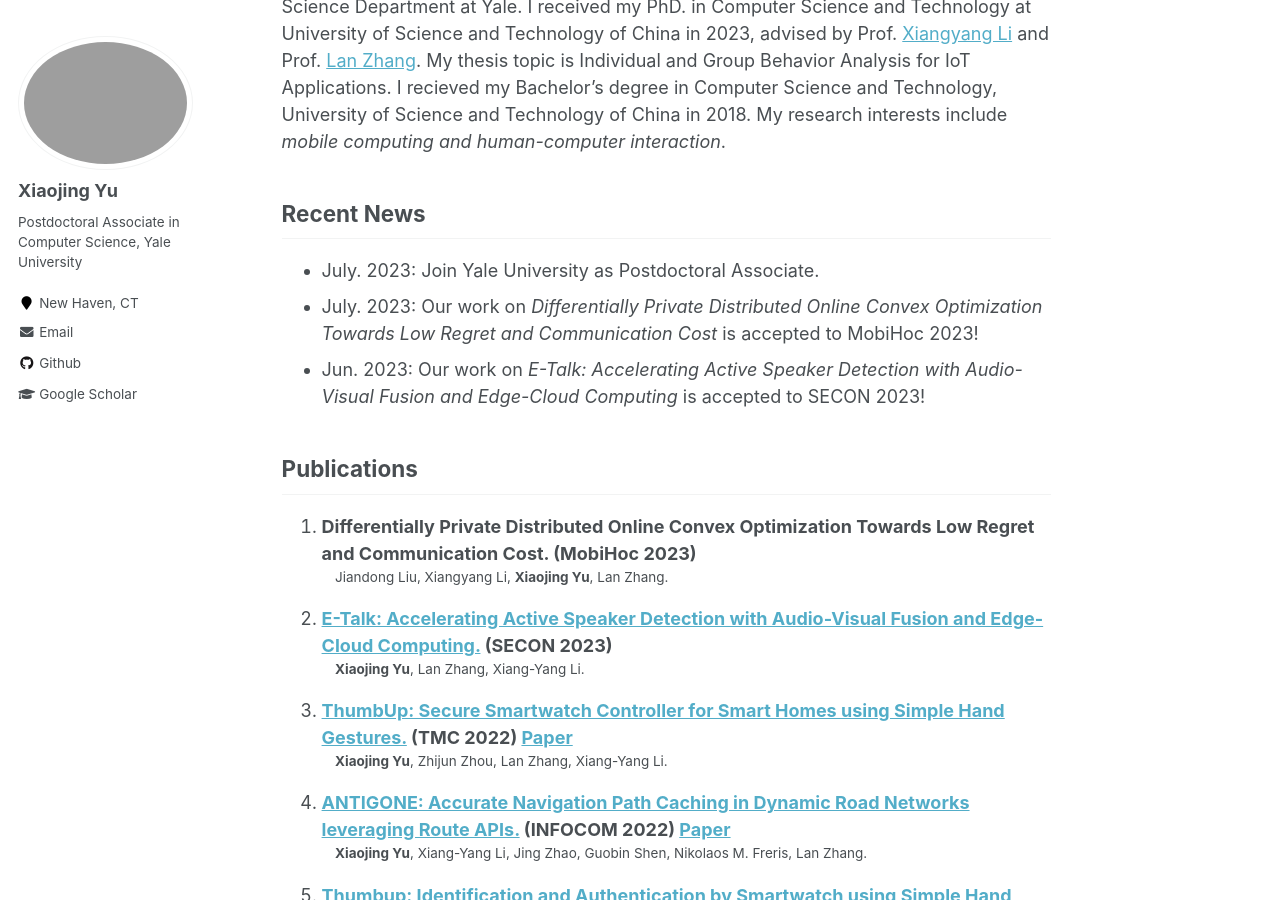
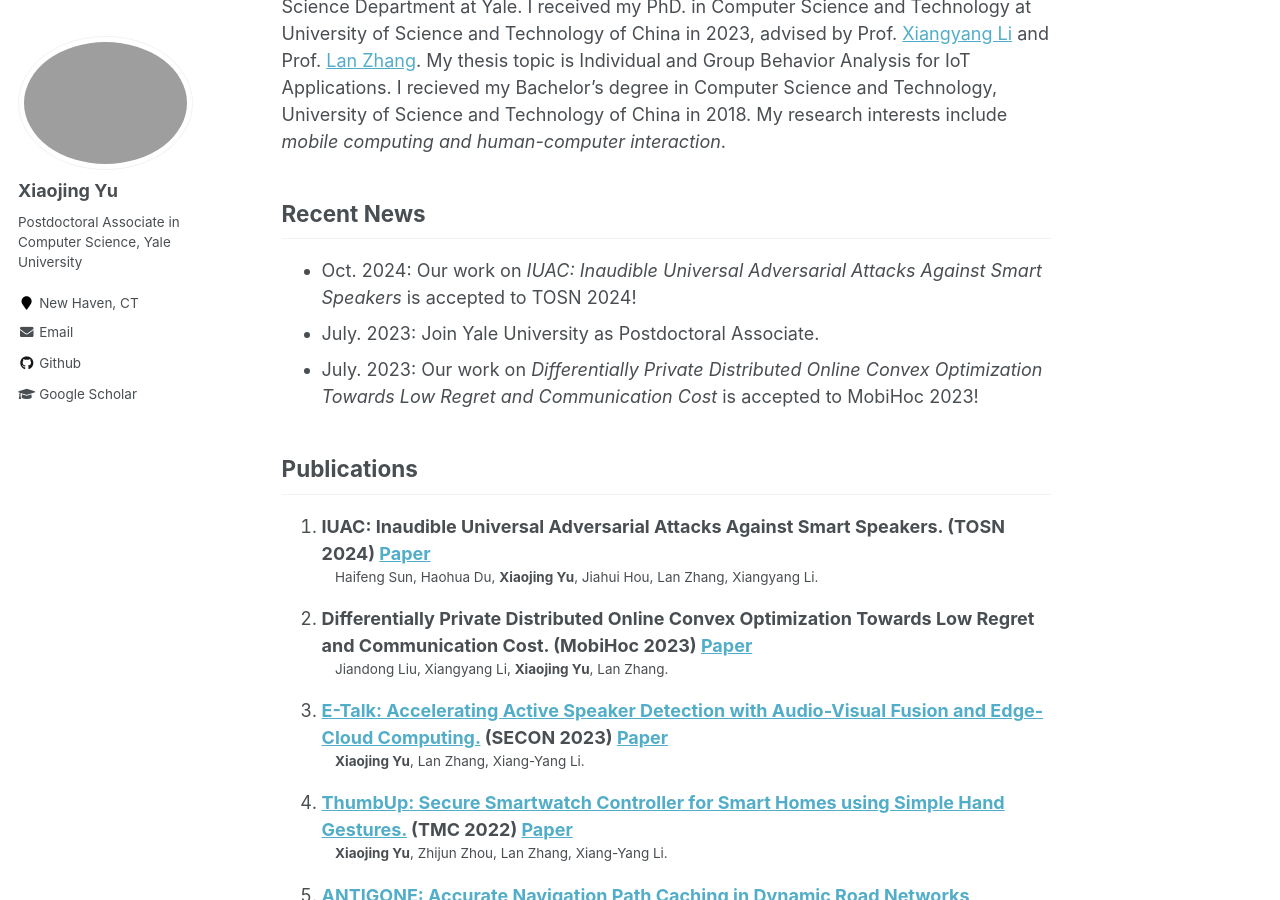
Before and after one commit to blairjing/blairjing.github.io, a Jekyll site: the page built from _pages/about.md, in a window 1280 px wide and 900 px high, scrolled down 194 px. Built offline with Jekyll 4.4.1, drawn with Linux system fonts in a browser that asks for light colours.

Commit message:
Update about.md

```diff
--- a/_pages/about.md
+++ b/_pages/about.md
@@ -14,24 +14,26 @@ My research interests include *mobile computing and human-computer interaction*.
 
 Recent News
 ------
+* Oct. 2024: Our work on *IUAC: Inaudible Universal Adversarial Attacks Against Smart Speakers* is accepted to TOSN 2024!
 * July. 2023: Join Yale University as Postdoctoral Associate.
 * July. 2023: Our work on *Differentially Private Distributed Online Convex Optimization Towards Low Regret and Communication Cost* is accepted to MobiHoc 2023!
-* Jun. 2023: Our work on *E-Talk: Accelerating Active Speaker Detection with Audio-Visual Fusion and Edge-Cloud Computing* is accepted to SECON 2023!
 
 
 Publications
 ------
-1. **Differentially Private Distributed Online Convex Optimization Towards Low Regret and Communication Cost.** (MobiHoc 2023)
+1. **IUAC: Inaudible Universal Adversarial Attacks Against Smart Speakers.** (TOSN 2024) [Paper](https://dl.acm.org/doi/abs/10.1145/3698238)
+: Haifeng Sun, Haohua Du, **Xiaojing Yu**, Jiahui Hou, Lan Zhang, Xiangyang Li.
+2. **Differentially Private Distributed Online Convex Optimization Towards Low Regret and Communication Cost.** (MobiHoc 2023) [Paper](https://dl.acm.org/doi/abs/10.1145/3565287.3610257)
 : Jiandong Liu, Xiangyang Li, **Xiaojing Yu**, Lan Zhang.
-2. [**E-Talk: Accelerating Active Speaker Detection with Audio-Visual Fusion and Edge-Cloud Computing.**](/publications/E-Talk Accelerating Active Speaker Detection with Audio-Visual Fusion and Edge-Cloud Computing) (SECON 2023)
+3. [**E-Talk: Accelerating Active Speaker Detection with Audio-Visual Fusion and Edge-Cloud Computing.**](/publications/E-Talk Accelerating Active Speaker Detection with Audio-Visual Fusion and Edge-Cloud Computing) (SECON 2023) [Paper](https://ieeexplore.ieee.org/document/10287518)
 : **Xiaojing Yu**, Lan Zhang, Xiang-Yang Li.
-3. [**ThumbUp: Secure Smartwatch Controller for Smart Homes using Simple Hand Gestures.**](/publications/ThumbUp Secure Smartwatch Controller for Smart Homes using Simple Hand Gestures) (TMC 2022) [Paper](https://doi.ieeecomputersociety.org/10.1109/TMC.2022.3216927)
+4. [**ThumbUp: Secure Smartwatch Controller for Smart Homes using Simple Hand Gestures.**](/publications/ThumbUp Secure Smartwatch Controller for Smart Homes using Simple Hand Gestures) (TMC 2022) [Paper](https://doi.ieeecomputersociety.org/10.1109/TMC.2022.3216927)
 : **Xiaojing Yu**, Zhijun Zhou, Lan Zhang, Xiang-Yang Li.
-4. [**ANTIGONE: Accurate Navigation Path Caching in Dynamic Road Networks leveraging Route APIs.**](/publications/ANTIGONE Accurate Navigation Path Caching in Dynamic Road Networks leveraging Route APIs) (INFOCOM 2022) [Paper](https://ieeexplore.ieee.org/abstract/document/9796817)
+5. [**ANTIGONE: Accurate Navigation Path Caching in Dynamic Road Networks leveraging Route APIs.**](/publications/ANTIGONE Accurate Navigation Path Caching in Dynamic Road Networks leveraging Route APIs) (INFOCOM 2022) [Paper](https://ieeexplore.ieee.org/abstract/document/9796817)
 : **Xiaojing Yu**, Xiang-Yang Li, Jing Zhao, Guobin Shen, Nikolaos M. Freris, Lan Zhang.
-5. [**Thumbup: Identification and Authentication by Smartwatch using Simple Hand Gestures.**](/publication/Thumbup Identification and Authentication by Smartwatch using Simple Hand Gestures) (PerCom 2020) [Paper](https://www.computer.org/csdl/proceedings-article/percom/2020/09127367/1l3yJSxjyqQ)
+6. [**Thumbup: Identification and Authentication by Smartwatch using Simple Hand Gestures.**](/publication/Thumbup Identification and Authentication by Smartwatch using Simple Hand Gestures) (PerCom 2020) [Paper](https://www.computer.org/csdl/proceedings-article/percom/2020/09127367/1l3yJSxjyqQ)
 : **Xiaojing Yu**, Zhijun Zhou, Mingxue Xu, Xuanke You, Xiang-Yang Li.
-6. **XHAR: Deep Domain Adaptation for Human Activity Recognition with Smart Devices.**  (SECON 2020) [Paper](https://ieeexplore.ieee.org/abstract/document/9158431)
+7. **XHAR: Deep Domain Adaptation for Human Activity Recognition with Smart Devices.**  (SECON 2020) [Paper](https://ieeexplore.ieee.org/abstract/document/9158431)
 : Zhijun Zhou, Yingtian Zhang, **Xiaojing Yu**,Panlong Yang, Xiang-Yang Li, Jing Zhao, Hao Zhou.
-7. **Entropy Repulsion for Semi-supervised Learning Against Class Mismatch.** (ICONIP 2020) [Paper](https://ieeexplore.ieee.org/abstract/document/9158431)
+8. **Entropy Repulsion for Semi-supervised Learning Against Class Mismatch.** (ICONIP 2020) [Paper](https://ieeexplore.ieee.org/abstract/document/9158431)
 : Xuanke You, Lan Zhang, Linzhuo Yang, **Xiaojing Yu**, Kebin Liu.
```
